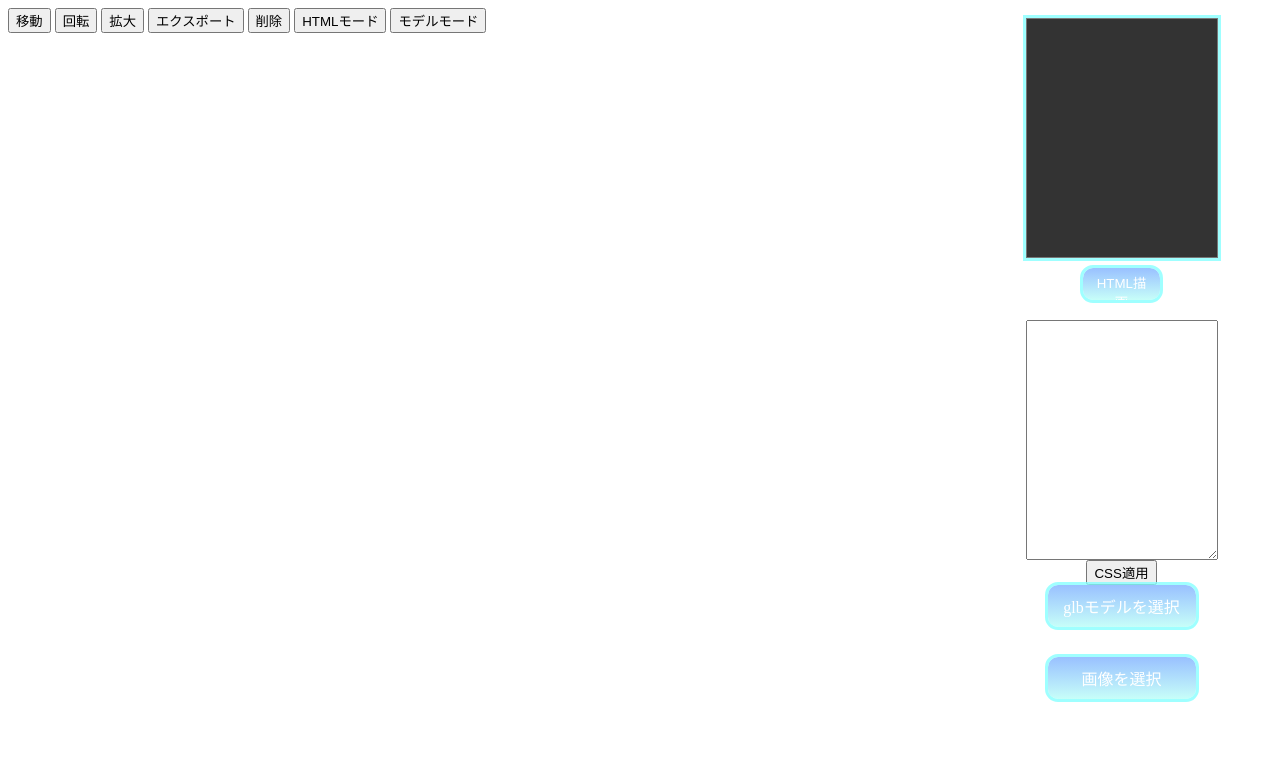
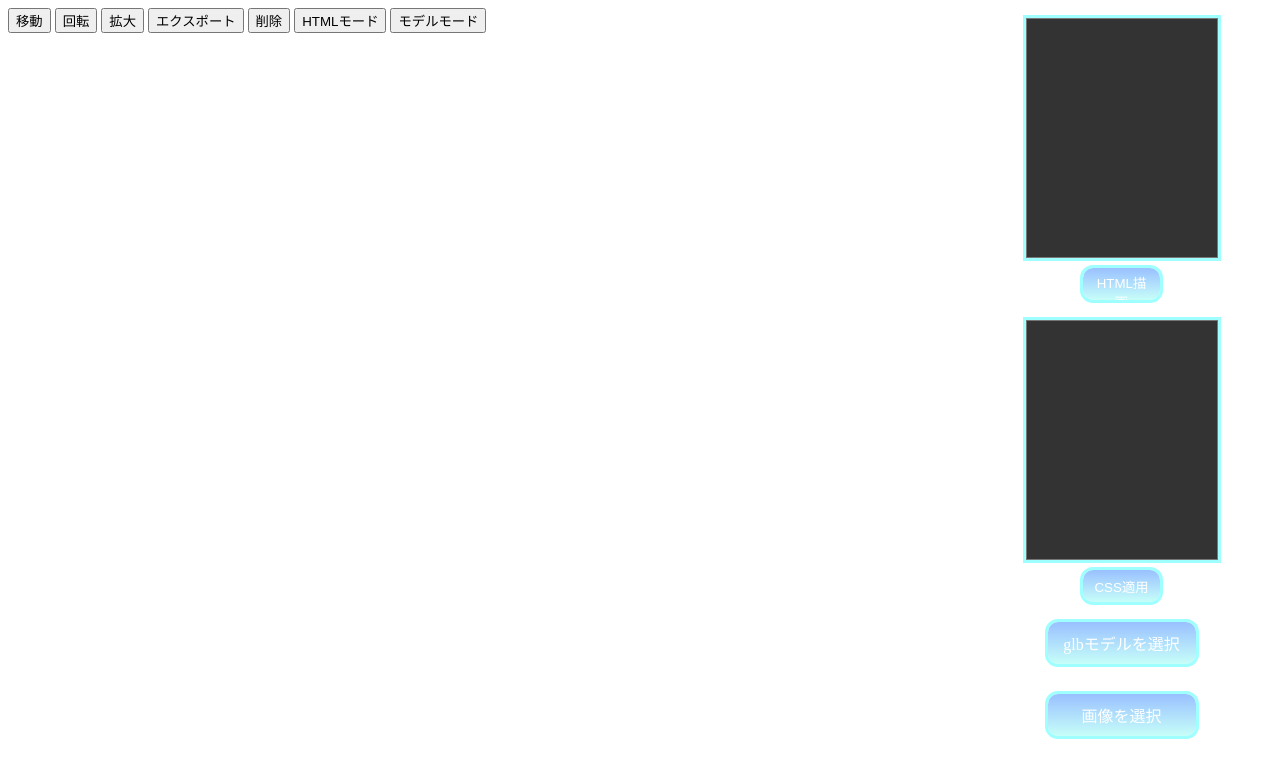
Before and after one commit to NKMAK/web-site-3d-creation-tool, a Flask app: page /build in a window 1280 px wide. Shown: the top 778 px of the page. Run offline with Flask 3, Linux system fonts and the light colour scheme.

Commit message:
cssを適用するボタンなどのデザイン変更
cssを適用するボタンなどのデザイン変更

```diff
--- a/static/css/build.css
+++ b/static/css/build.css
@@ -23,11 +23,6 @@
   z-index: 2;
 }
 
-#id_inputHTML{
-  width: 90%;
-  height: 50%;
-}
-
 #id_canvasContainer{
   width: 80%;
 }
@@ -38,14 +33,3 @@
   justify-content: center;
   margin-bottom: 10px;
 }
-
-.inputCSS {
-  display: flex;
-  flex-direction: column;
-  align-items: center;
-}
-
-#id_inputCSS{
-  height: 30vh;
-  width: 15vw;
-}
--- /dev/null
+++ b/static/css/inputCSS.css
@@ -0,0 +1,29 @@
+.inputCSS {
+    display: flex;
+    flex-direction: column;
+    align-items: center;
+}
+
+#id_inputCSS{
+    height: 30vh;
+    width: 15vw;
+    resize: none;
+    outline: 3px solid rgba(127,255,255,0.75);
+    background-color: rgba(0, 0, 0, 0.8);
+    color: white;
+}
+
+#id_applyCssButton{
+    height: 4vh;
+    width: 6vw;
+    color: rgba(127,255,255,0.75);
+	background: transparent;
+	outline: 3px solid rgba(127,255,255,0.75);
+    background: linear-gradient(to bottom, rgba(0, 98, 255, 0.4), rgba(115, 253, 239, 0.4));	border: 0px;
+	padding: 5px 10px;
+	cursor: pointer;
+    border-radius: 10px;
+    color: rgba(255, 255, 255, 1);
+    margin-top: 10px;
+    margin-bottom: 20px;
+}
--- a/templates/build.html
+++ b/templates/build.html
@@ -2,6 +2,7 @@
     <link rel="stylesheet" href="static/css/build.css">
     <link rel="stylesheet" href="static/css/fileUploadButton.css">
     <link rel="stylesheet" href="static/css/inputHTML.css">
+    <link rel="stylesheet" href="static/css/inputCSS.css">
     <link id="id_dynamicStylesheet" rel="stylesheet" type="text/css" href="">
     <script type="importmap">
         {
```
